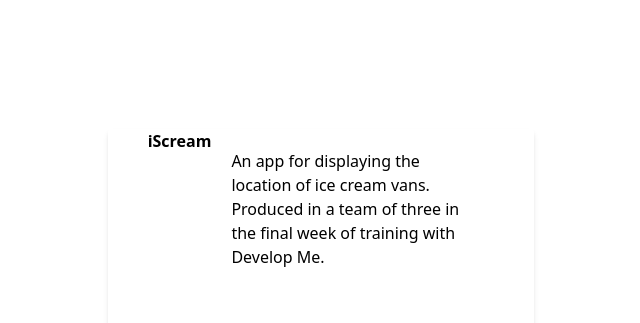
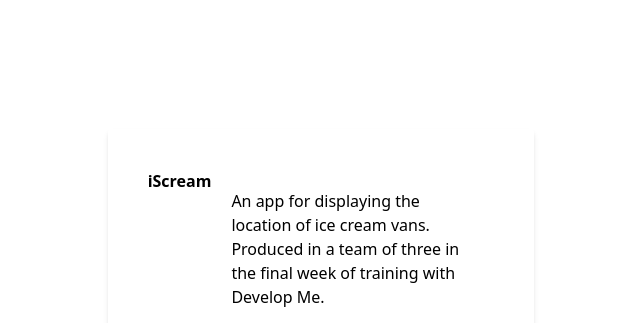
Before and after one commit to tom-meyrick/portfolio, a Gatsby site: page / in a window 1280 px wide. Shown: the part 1450-1773 px from the top of the page, without its empty margins (319-959 px from the left). Built offline with nearby package versions, Linux system fonts and the light colour scheme; Gatsby itself is replaced by a stand-in of ours.

Commit message:
Added padding to top of project tabs

```diff
--- a/src/components/projects.js
+++ b/src/components/projects.js
@@ -10,7 +10,7 @@ const Projects = ({ title, description, image, code, url }) => {
   return (
     <section class="container">
       <div class="container mx-auto text-md w-1/3 shadow-md rounded">
-        <div class="px-10 flex flex-start">
+        <div class="px-10 flex flex-start pt-10">
           <h2 class="font-bold">{title}</h2>
           <p class="m-5">{description}</p>
         </div>
```
